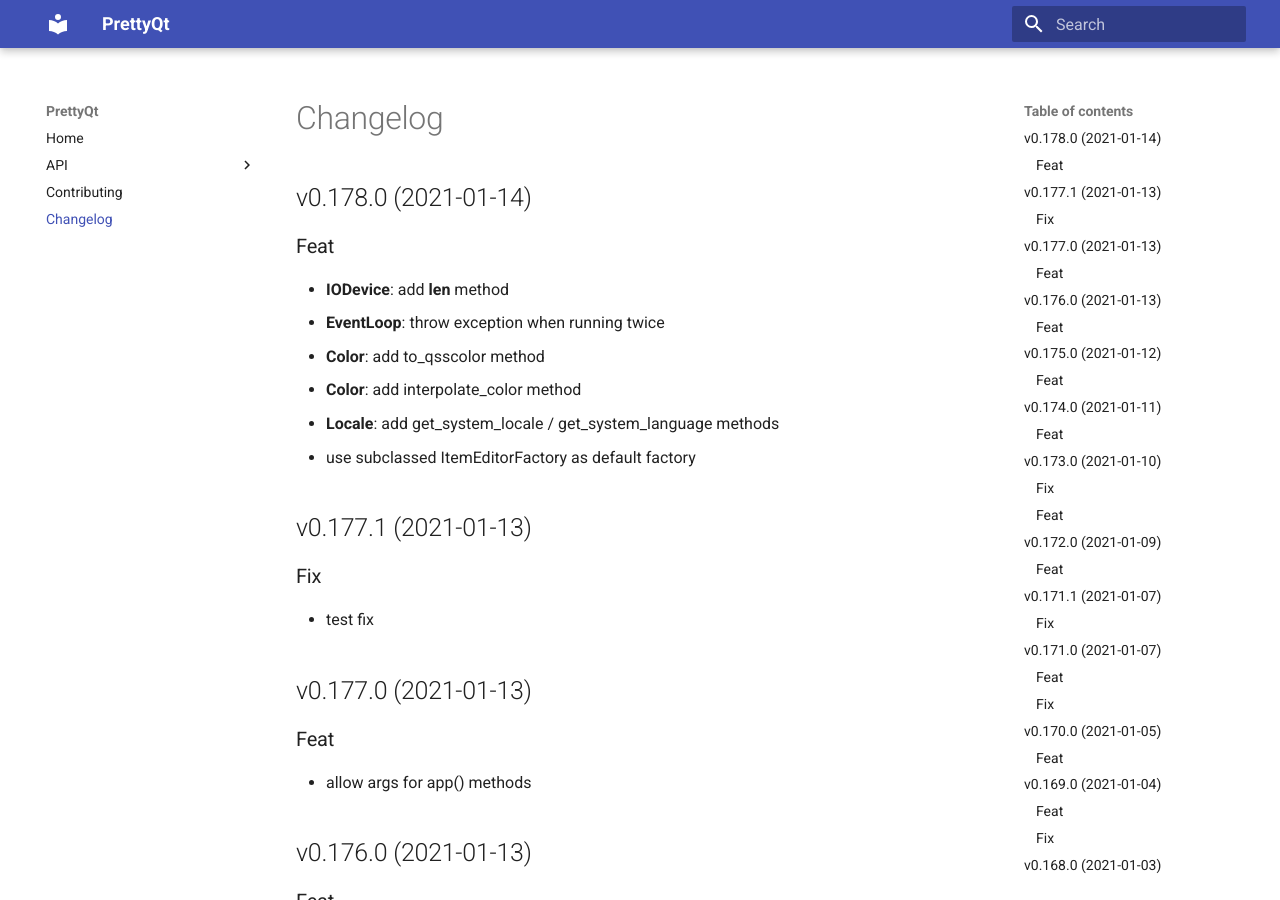
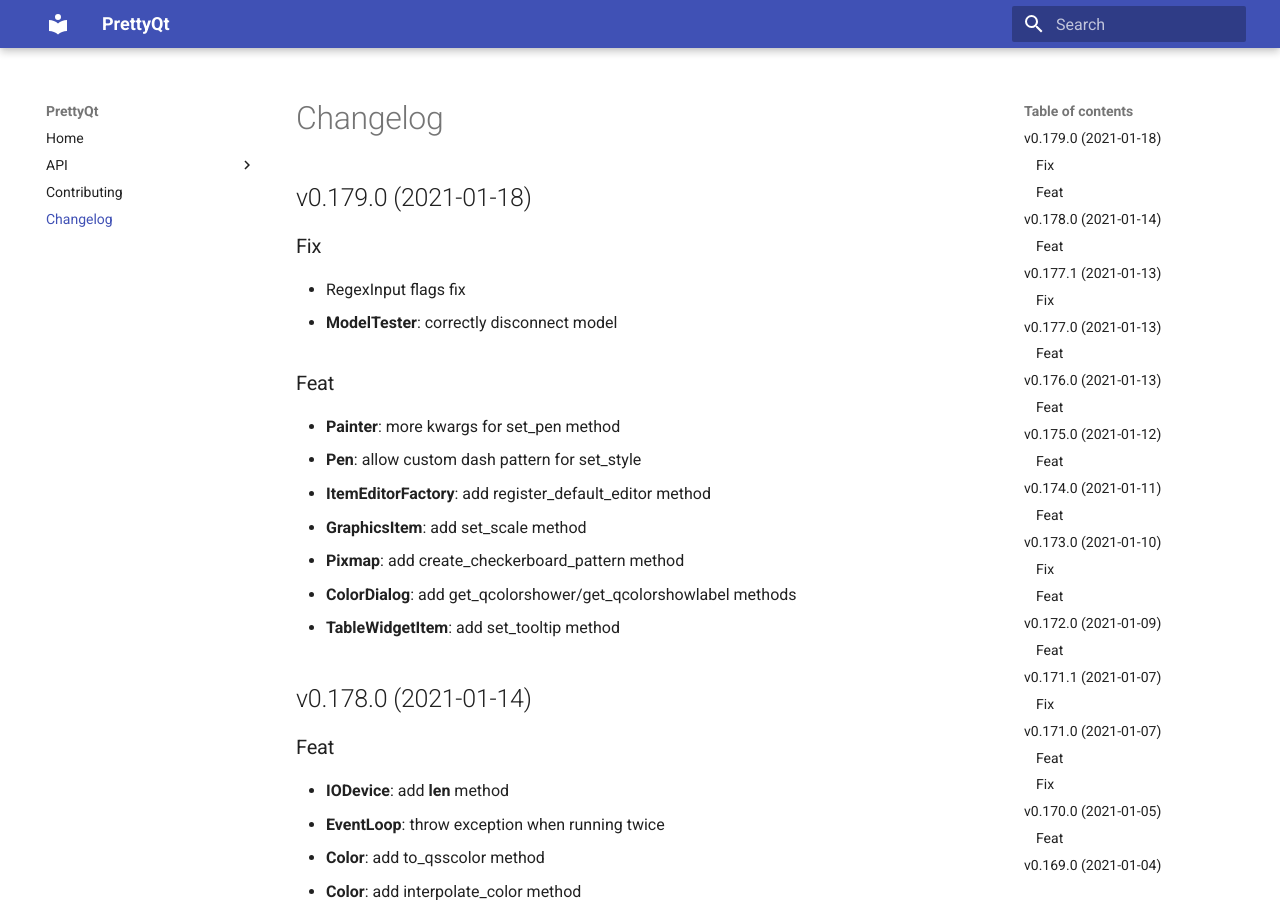
Before and after one commit to phil65/PrettyQt, an MkDocs documentation site: the page built from docs/changelog.md, in a window 1280 px wide and 900 px high. Built offline with MkDocs 1.6.1 and Material for MkDocs 9.7.7, drawn with Linux system fonts in a browser that asks for light colours.

Commit message:
bump: version 0.178.0 → 0.179.0

```diff
--- a/docs/changelog.md
+++ b/docs/changelog.md
@@ -1,3 +1,20 @@
+## v0.179.0 (2021-01-18)
+
+### Fix
+
+- RegexInput flags fix
+- **ModelTester**: correctly disconnect model
+
+### Feat
+
+- **Painter**: more kwargs for set_pen method
+- **Pen**: allow custom dash pattern for set_style
+- **ItemEditorFactory**: add register_default_editor method
+- **GraphicsItem**: add set_scale method
+- **Pixmap**: add create_checkerboard_pattern method
+- **ColorDialog**: add get_qcolorshower/get_qcolorshowlabel methods
+- **TableWidgetItem**: add set_tooltip method
+
 ## v0.178.0 (2021-01-14)
 
 ### Feat
--- a/prettyqt/__init__.py
+++ b/prettyqt/__init__.py
@@ -3,7 +3,7 @@
 
 __author__ = """Philipp Temminghoff"""
 __email__ = "phil65@kodi.tv"
-__version__ = "0.178.0"
+__version__ = "0.179.0"
 
 ROOT_PATH = pathlib.Path(__file__).parent
 
--- a/pyproject.toml
+++ b/pyproject.toml
@@ -1,6 +1,6 @@
 [tool.poetry]
 name = "PrettyQt"
-version = "0.178.0"
+version = "0.179.0"
 description = "A pythonic layer on top of PyQt5 / PySide2 / PySide6"
 readme = 'docs/index.md'
 repository = "https://github.com/phil65/prettyqt"
@@ -139,7 +139,7 @@
 '''
 [tool.commitizen]
 name = "cz_conventional_commits"
-version = "0.178.0"
+version = "0.179.0"
 tag_format = "v$version"
 version_files = [
     "prettyqt/__init__.py:__version__",
--- a/setup.py
+++ b/setup.py
@@ -37,6 +37,6 @@
     packages=find_packages(),
     test_suite="tests",
     url="https://github.com/phil65/prettyqt",
-    version="0.178.0",
+    version="0.179.0",
     zip_safe=False,
 )
```
Also changed, not shown: CHANGELOG.md (+17 -0 lines).
